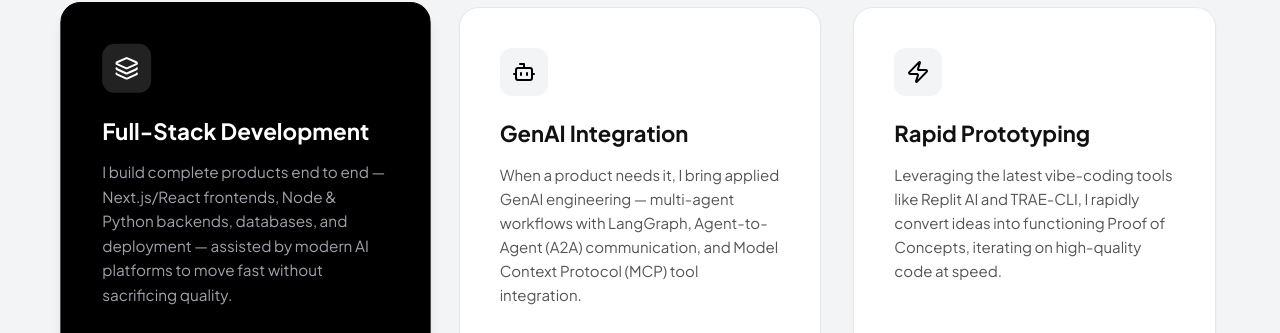
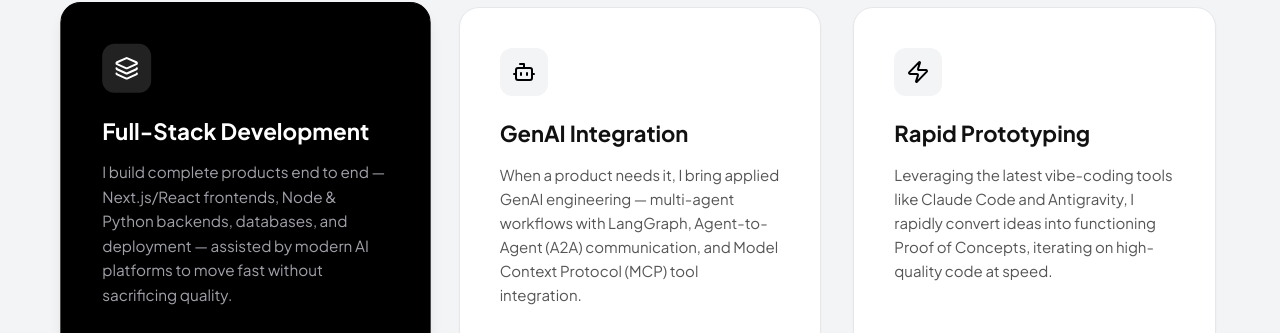
Before and after one commit to Dhamaru/Portfolio, a React (Vite) app: page / in a window 1280 px wide. Shown: the part 1191-1524 px from the top of the page. Built offline with nearby package versions, Linux system fonts and the light colour scheme; a web font is replaced by a local one.

Commit message:
content: swap vibe-coding tools to Claude Code and Antigravity
Replaced Replit AI / TRAE-CLI / Blackbox references across Skills, Services,
AskAI, and Beyond Work with Claude Code and Antigravity.

```diff
--- a/src/components/AIElements.tsx
+++ b/src/components/AIElements.tsx
@@ -449,7 +449,7 @@ export function AskAI() {
   const responses: Record<PromptId, string> = {
     stack: "I'm a full-stack developer first — Next.js/React on the frontend, Node.js/Python on the backend, Supabase/MongoDB for data. I use modern AI platforms to build faster, and layer on applied GenAI engineering (MCP, LangGraph, A2A protocols) when a product calls for intelligent workflows, like the AI features in Saptaswara.",
     rag: "I design high-performance Retrieval-Augmented Generation (RAG) pipelines. This involves chunking and embedding documents into vector databases (like ChromaDB or Pinecone), and building multi-agent systems in LangGraph to intelligently route queries, grade retrieved context, and synthesize accurate, hallucination-free answers.",
-    vibe: "I believe in 'vibe-coding'—building fast, iterating often, and maintaining a tight feedback loop. I use tools like Replit AI and TRAE-CLI to accelerate development, allowing me to focus on architectural decisions and premium UX rather than boilerplate code.",
+    vibe: "I believe in 'vibe-coding'—building fast, iterating often, and maintaining a tight feedback loop. I use tools like Claude Code and Antigravity to accelerate development, allowing me to focus on architectural decisions and premium UX rather than boilerplate code.",
     hire: "I'm currently a GenAI Engineering Intern at LTTS and I'll be graduating in 2026. I'm actively looking for opportunities where I can push the boundaries of LLM applications, build scalable AI products, and contribute to a forward-thinking engineering team!"
   };
 
--- a/src/components/AboutSkills.tsx
+++ b/src/components/AboutSkills.tsx
@@ -148,7 +148,7 @@ const Skills: React.FC = () => {
     },
     {
       label: "Tools",
-      skills: ["Git", "Vercel", "VS Code", "Replit AI", "TRAE-CLI", "Postman"]
+      skills: ["Git", "Vercel", "VS Code", "Claude Code", "Antigravity", "Postman"]
     }
   ];
 
--- a/src/components/Services.tsx
+++ b/src/components/Services.tsx
@@ -21,7 +21,7 @@ const Services: React.FC = () => {
     {
       icon: <Zap size={24} />,
       title: "Rapid Prototyping",
-      desc: "Leveraging the latest vibe-coding tools like Replit AI and TRAE-CLI, I rapidly convert ideas into functioning Proof of Concepts, iterating on high-quality code at speed.",
+      desc: "Leveraging the latest vibe-coding tools like Claude Code and Antigravity, I rapidly convert ideas into functioning Proof of Concepts, iterating on high-quality code at speed.",
       features: ["Fast MVP delivery", "Vibe-coding with AI", "Quick integrations", "Iterative refinement"],
       dark: false
     }
```
Also changed, not shown: src/components/RemainingSections.tsx (+1 -1 lines).
